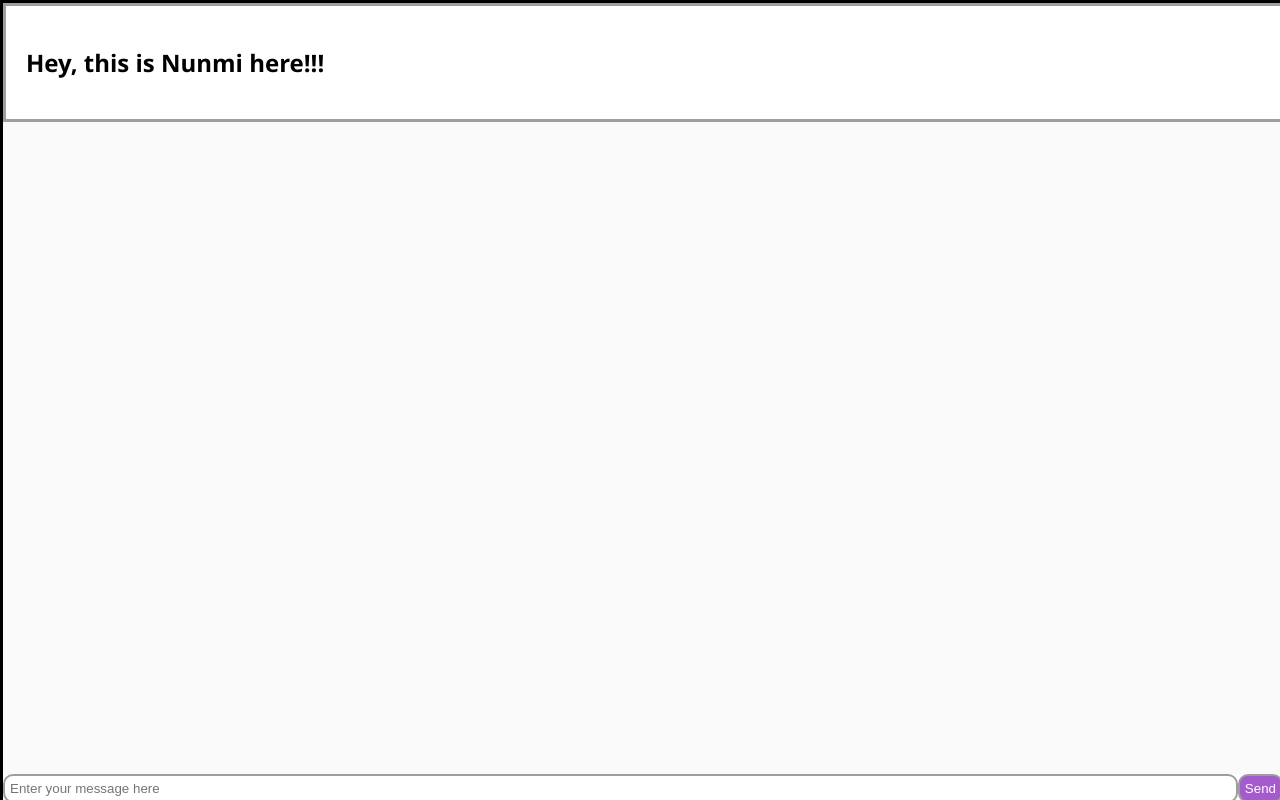
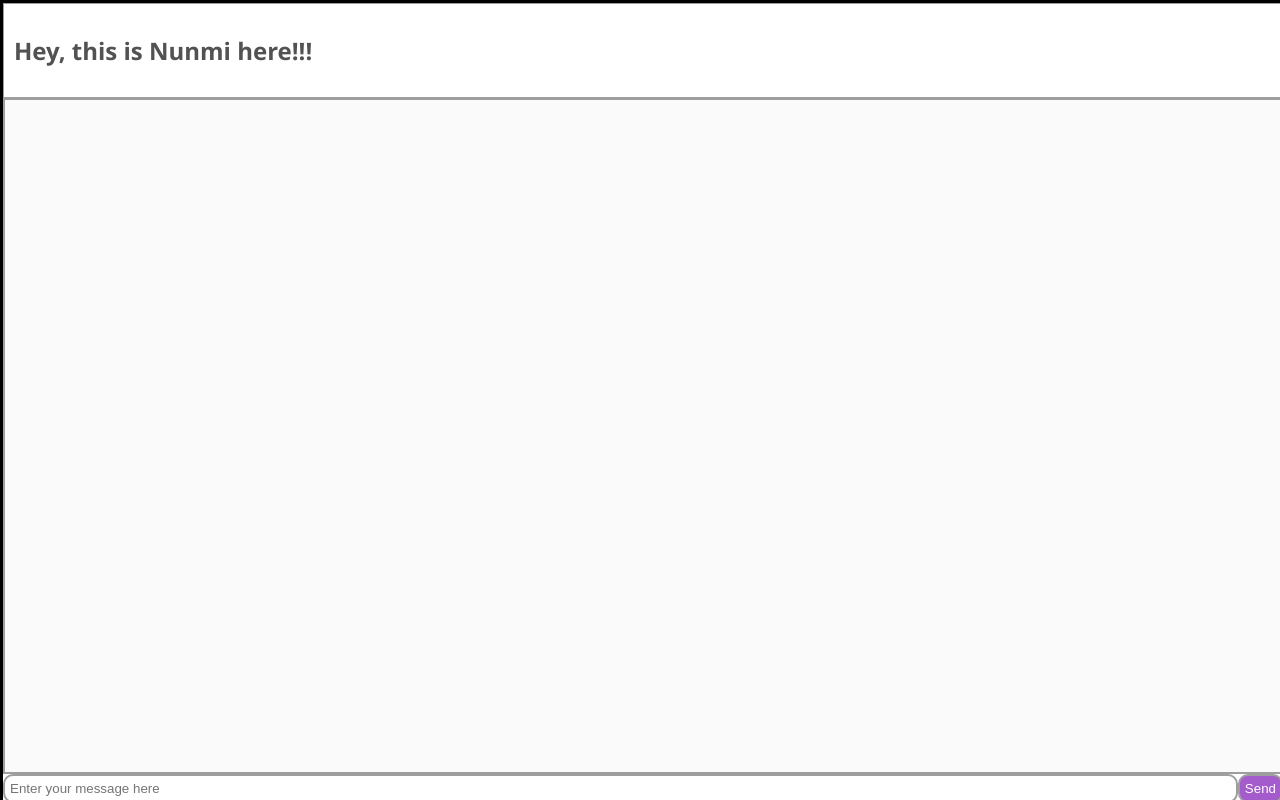
Before and after one commit to sathya-mithra-k/Chat-window, a React (Create React App) app: page / in a window 1280 px wide. Built offline with nearby package versions, Linux system fonts and the light colour scheme.

Commit message:
minor chnages in styling

```diff
--- a/src/index.css
+++ b/src/index.css
@@ -16,9 +16,9 @@ body {
 .chat-header {
   font-family: 'Segoe UI', Tahoma, Geneva, Verdana, sans-serif, sans-serif;
   background-color: #ffffff;
-  padding: 20px;
-  border: 3px solid #9e9e9e;
-
+  color: #525252;
+  padding: 10px;
+  border: 1px solid #9e9e9e;
 }
 
 .chat-body {
@@ -27,13 +27,14 @@ body {
   padding: 10px;
   display: flex;
   flex-direction: column;
+  border: 2px solid #9e9e9e;
   /*overflow-y: auto;*/
 }
 
 .message {
   padding: 15px;
   margin: 5px ;
-  border-radius: 10px;
+  border-radius: 9px;
 }
 
 .message.user {
```
